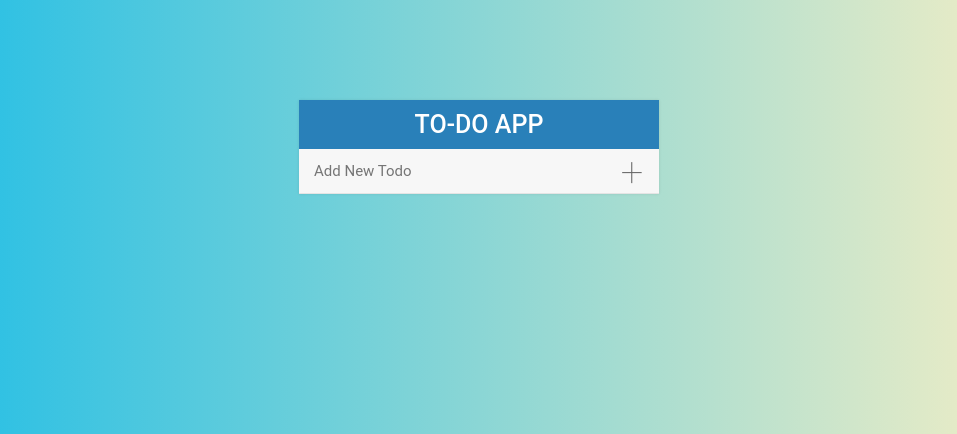
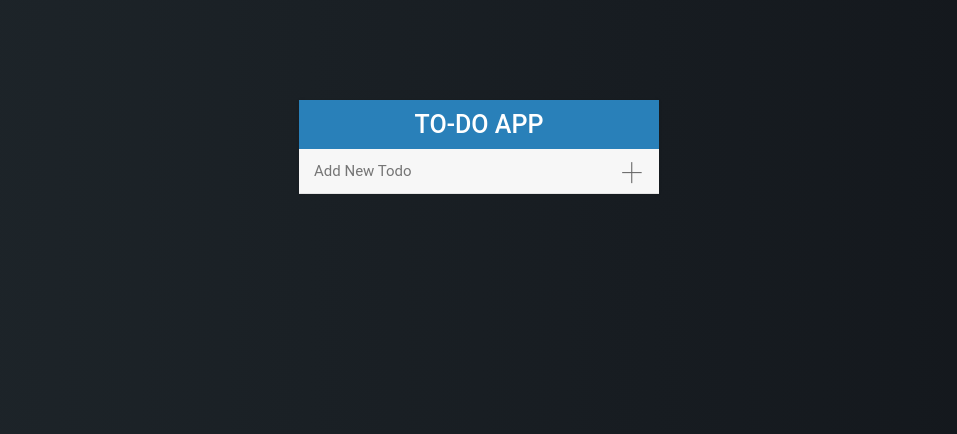
Before and after one commit to cuongtm3101/simple-todo, a PHP site: page / in a window 1280 px wide. Shown: the top 434 px of the page, without its empty margins (161-1118 px from the left). Run offline with PHP 8.4, Linux system fonts and the light colour scheme; some libraries are stand-ins or nearby versions.

Commit message:
Update style.css
change 1

```diff
--- a/css/style.css
+++ b/css/style.css
@@ -7,7 +7,7 @@
 }
 
 body {
-    background: linear-gradient(90deg, #2BC0E4 10%, #EAECC6 90%);
+    background: linear-gradient(90deg, #1d2429 10%, #14181d 90%);
 }
 input:focus{
     outline: none;
```
